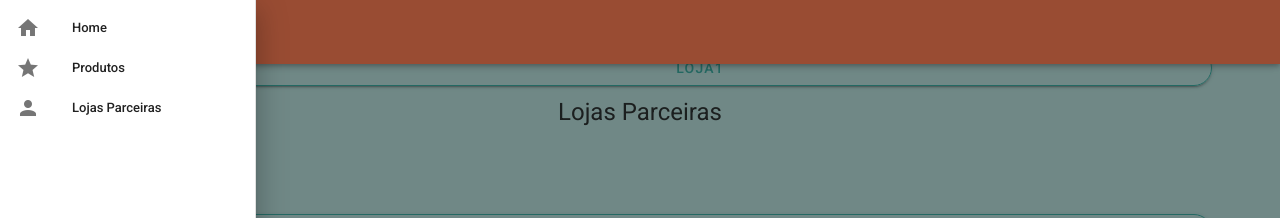
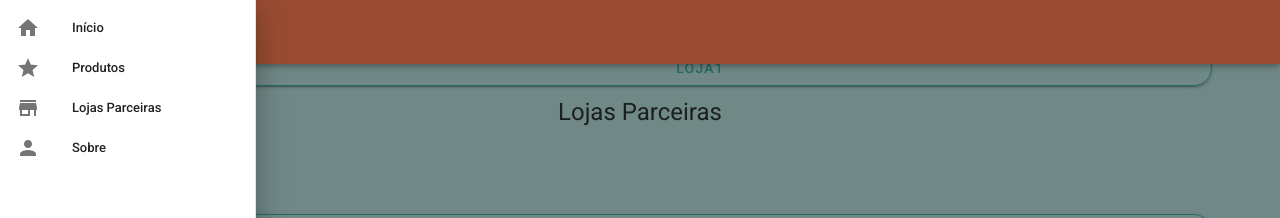
Before and after one commit to brunacamposxx/easter-egg-app, a Vue app: page /lojas in a window 1280 px wide. Both pictures are taken after a click on the button 28 px from the left and 32 px from the top of the page. Shown: the top 218 px of the page. Built offline with nearby package versions, Linux system fonts and the light colour scheme.

Commit message:
add rota para view sobre e link no apptopbar

```diff
--- a/src/components/shared/AppTopBar.vue
+++ b/src/components/shared/AppTopBar.vue
@@ -23,7 +23,7 @@
               <v-list-item-icon>
                 <v-icon>mdi-home</v-icon>
               </v-list-item-icon>
-              <v-list-item-title>Home</v-list-item-title>
+              <v-list-item-title>Início</v-list-item-title>
             </v-list-item>
           </router-link>
 
@@ -39,11 +39,21 @@
           <router-link to="/lojas">
             <v-list-item>
               <v-list-item-icon>
-                <v-icon>mdi-account</v-icon>
+                <v-icon>mdi-store</v-icon>
               </v-list-item-icon>
               <v-list-item-title>Lojas Parceiras</v-list-item-title>
             </v-list-item>
           </router-link>
+
+          <router-link to="/sobre">
+            <v-list-item>
+              <v-list-item-icon>
+                <v-icon>mdi-account</v-icon>
+              </v-list-item-icon>
+              <v-list-item-title>Sobre</v-list-item-title>
+            </v-list-item>
+          </router-link>
+
         </v-list-item-group>
       </v-list>
     </v-navigation-drawer>
--- a/src/router/index.js
+++ b/src/router/index.js
@@ -24,7 +24,7 @@ const routes = [
     component: LojasView
   },
   {
-    path: '/about',
+    path: '/sobre',
     name: 'about',
     component: AboutView
   },
```
